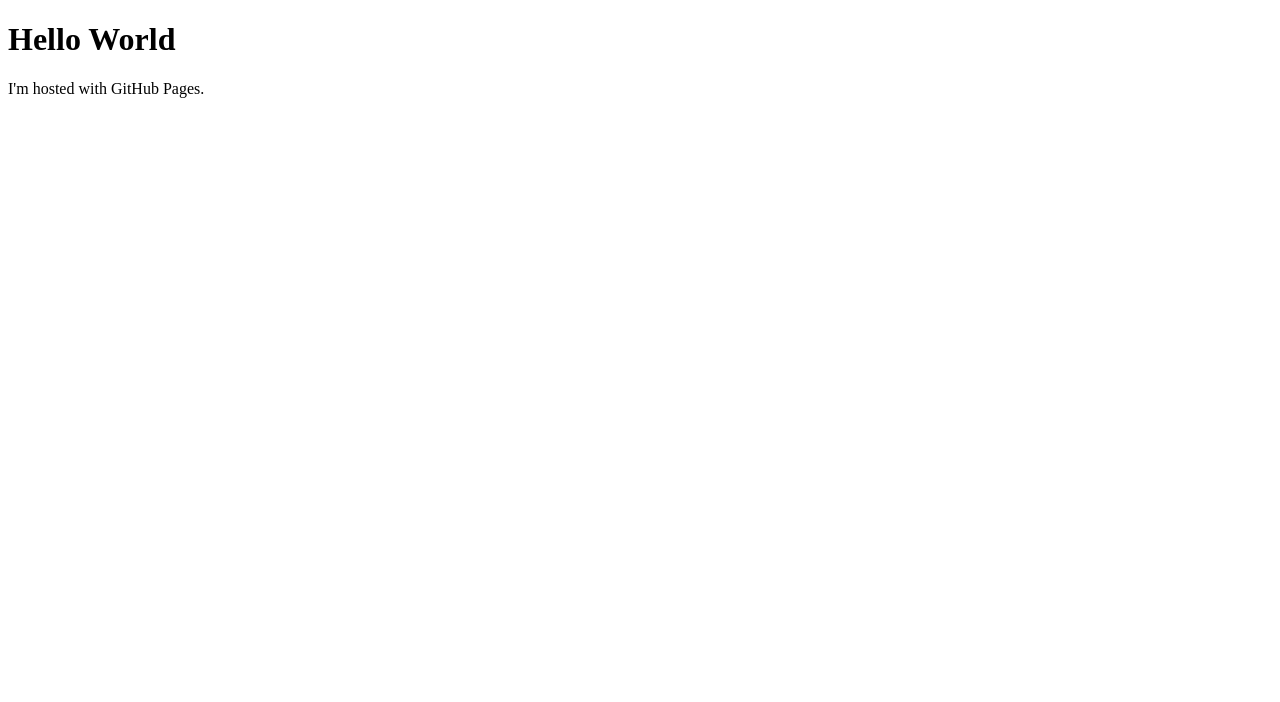
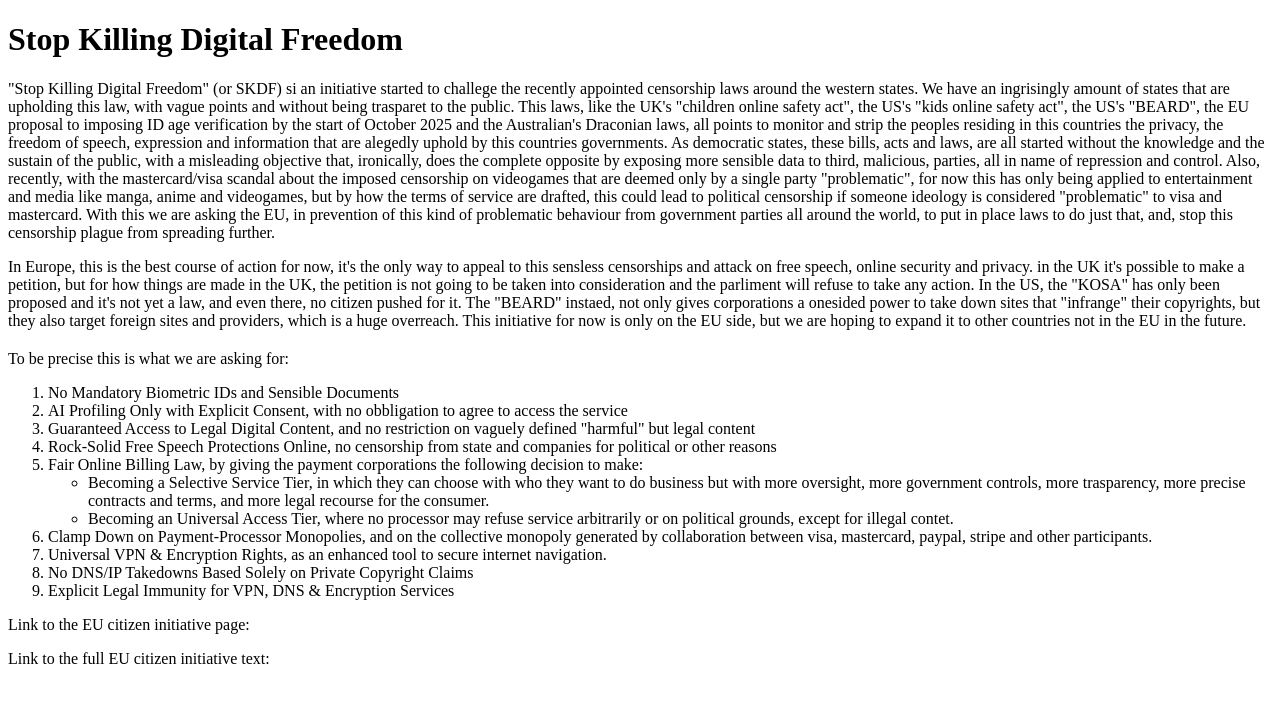
Before and after one commit to StopKillingDigitalCensorship/StopKillingDigitalCensorship.github.io, a plain HTML site: page Index.html in a window 1280 px wide. Drawn offline with Linux system fonts and the light colour scheme.

Commit message:
Update Index.html

```diff
--- a/Index.html
+++ b/Index.html
@@ -1,7 +1,89 @@
 <!DOCTYPE html>
 <html>
 <body>
-<h1>Hello World</h1>
-<p>I'm hosted with GitHub Pages.</p>
+<h1>
+    Stop Killing Digital Freedom
+</h1>
+<div>
+    <p>
+        "Stop Killing Digital Freedom" (or SKDF) si an initiative started to challege the recently appointed censorship
+        laws around the western states. We have an ingrisingly amount of states that are upholding this law,
+        with vague points and without being trasparet to the public. This laws, like the UK's "children online safety act",
+        the US's "kids online safety act", the US's "BEARD", the EU proposal to imposing ID age verification by the start
+        of October 2025 and the Australian's Draconian laws, all points to monitor and strip the peoples residing in this countries
+        the privacy, the freedom of speech, expression and information that are alegedly uphold by this countries governments.
+        As democratic states, these bills, acts and laws, are all started without the knowledge and the sustain of the public,
+        with a misleading objective that, ironically, does the complete opposite by exposing more sensible data to third, malicious,
+        parties, all in name of repression and control.
+        Also, recently, with the mastercard/visa scandal about the imposed censorship on videogames that are deemed only by a single
+        party "problematic", for now this has only being applied to entertainment and media like manga, anime and videogames, but
+        by how the terms of service are drafted, this could lead to political censorship if someone ideology is considered "problematic"
+        to visa and mastercard.
+        With this we are asking the EU, in prevention of this kind of problematic behaviour from government parties all around the world,
+        to put in place laws to do just that, and, stop this censorship plague from spreading further.
+    </p>
+    <p>
+        In Europe, this is the best course of action for now, it's the only way to appeal to this sensless censorships and attack
+        on free speech, online security and privacy. in the UK it's possible to make a petition, but for how things are made in the UK,
+        the petition is not going to be taken into consideration and the parliment will refuse to take any action. In the US,
+        the "KOSA" has only been proposed and it's not yet a law, and even there, no citizen pushed for it. The "BEARD" instaed,
+        not only gives corporations a onesided power to take down sites that "infrange" their copyrights,
+        but they also target foreign sites and providers, which is a huge overreach.
+        This initiative for now is only on the EU side, but we are hoping to expand it to other countries not in the EU in the future.
+    </p>
+    <h2>    </h2>
+    <p>
+        To be precise this is what we are asking for:
+        <ol>
+            <li>
+                No Mandatory Biometric IDs and Sensible Documents
+            </li>
+            <li>
+                AI Profiling Only with Explicit Consent, with no obbligation to agree to access the service
+            </li>
+            <li>
+                Guaranteed Access to Legal Digital Content, and no restriction on vaguely defined "harmful" but legal content
+            </li>
+            <li>
+                Rock-Solid Free Speech Protections Online, no censorship from state and companies for political or other reasons
+            </li>
+            <li>
+                Fair Online Billing Law, by giving the payment corporations the following decision to make:
+            </li>
+            <ul>
+                <li>
+                    Becoming a Selective Service Tier, in which they can choose with who they want to do business
+                    but with more oversight, more government controls, more trasparency, more precise contracts and terms,
+                    and more legal recourse for the consumer.
+                </li>
+                <li>
+                    Becoming an Universal Access Tier, where no processor may refuse service arbitrarily or on political
+                    grounds, except for illegal contet.
+                </li>
+            </ul>
+            <li>
+                Clamp Down on Payment-Processor Monopolies, and on the collective
+                monopoly generated by collaboration between visa, mastercard, paypal, stripe and other participants.
+            </li>
+            <li>
+                Universal VPN & Encryption Rights, as an enhanced tool to secure internet navigation.
+            </li>
+            <li>
+                No DNS/IP Takedowns Based Solely on Private Copyright Claims
+            </li>
+            <li>
+                Explicit Legal Immunity for VPN, DNS & Encryption Services
+            </li>
+        </ol>
+    </p>
+</div>
+<div>
+    <p>Link to the EU citizen initiative page:</p>
+    <a></a>
+</div>
+<div>
+    <p>Link to the full EU citizen initiative text:</p>
+    <a></a>
+</div>
 </body>
 </html>
```
